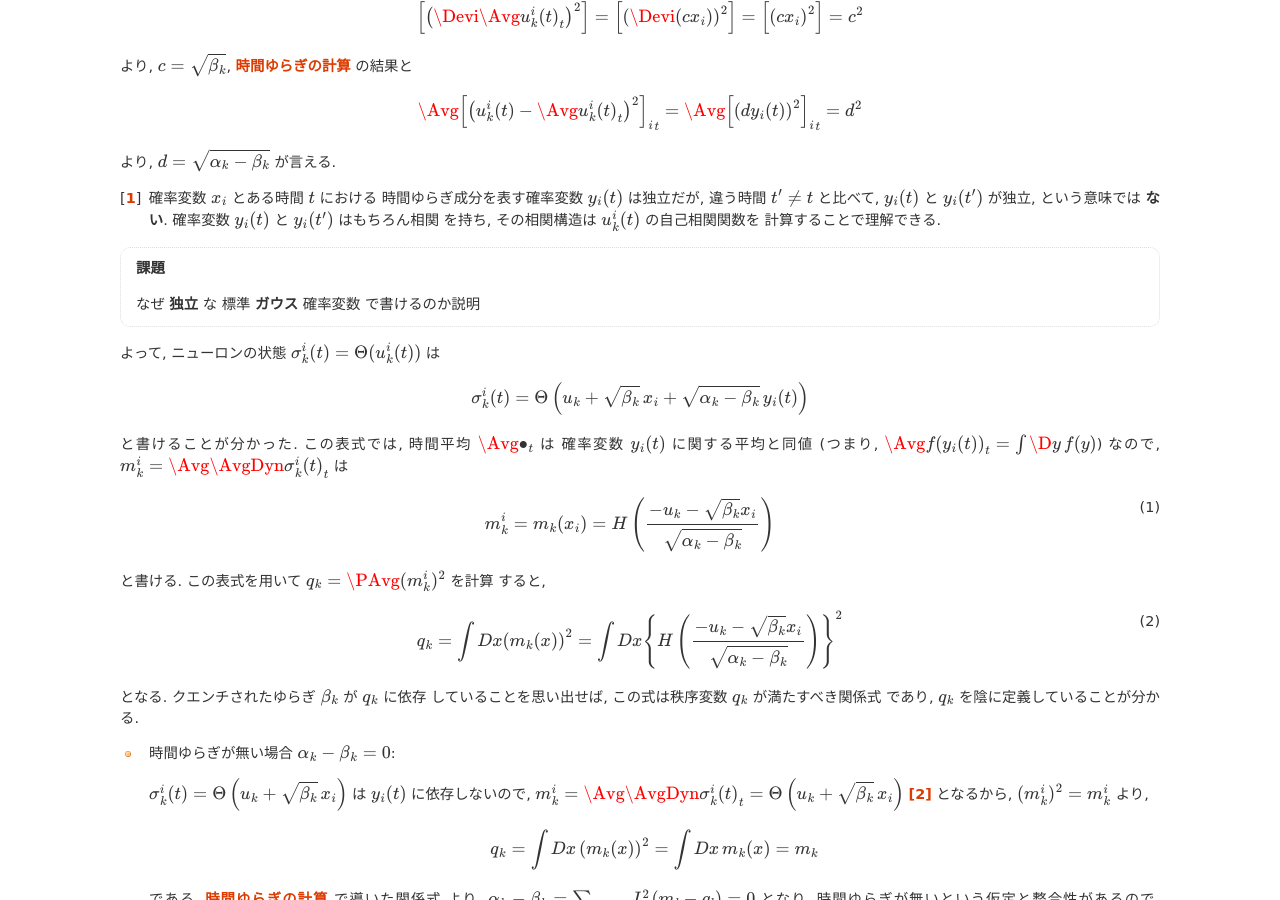
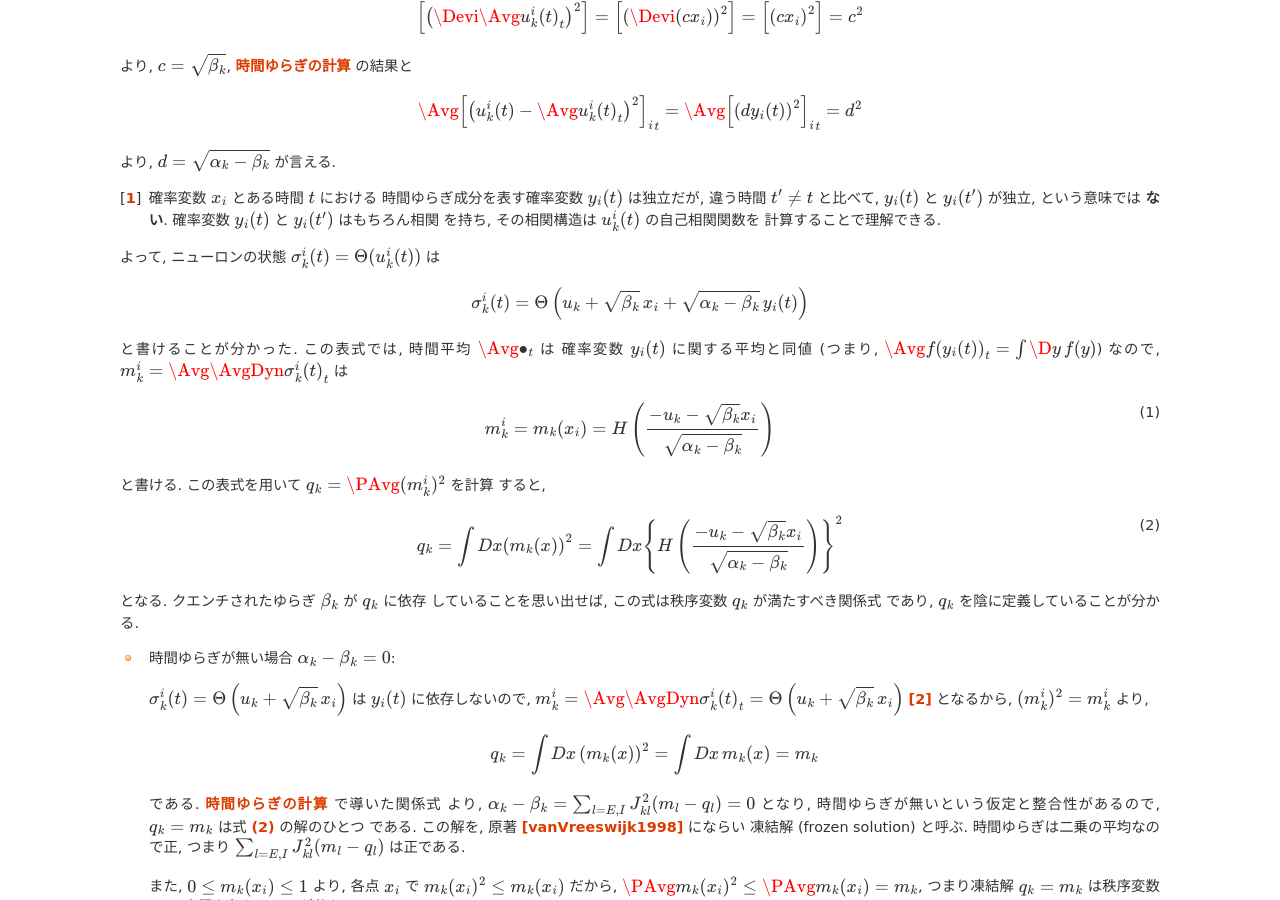
Before and after one commit to tkf/balance-tutorial-ja, a Sphinx documentation site: the page built from source/binary_network/fluctuations/order_parameter_q.rst, in a window 1280 px wide and 900 px high, scrolled down 399 px. Built offline with Sphinx 7.4.7, drawn with Linux system fonts in a browser that asks for light colours; formulas are drawn with MathJax 3.

Commit message:
急ぎじゃない todo を削除

```diff
--- a/source/binary_network/fluctuations/order_parameter_q.rst
+++ b/source/binary_network/fluctuations/order_parameter_q.rst
@@ -68,8 +68,6 @@
    確率変数 :math:`y_i(t)` と :math:`y_i(t')` はもちろん相関
    を持ち, その相関構造は :math:`u_k^i(t)` の自己相関関数を
    計算することで理解できる.
-
-.. todo:: なぜ **独立** な 標準 **ガウス** 確率変数 で書けるのか説明
 
 よって, ニューロンの状態
 :math:`\sigma_k^i(t) = \Theta(u_k^i(t))`
```
